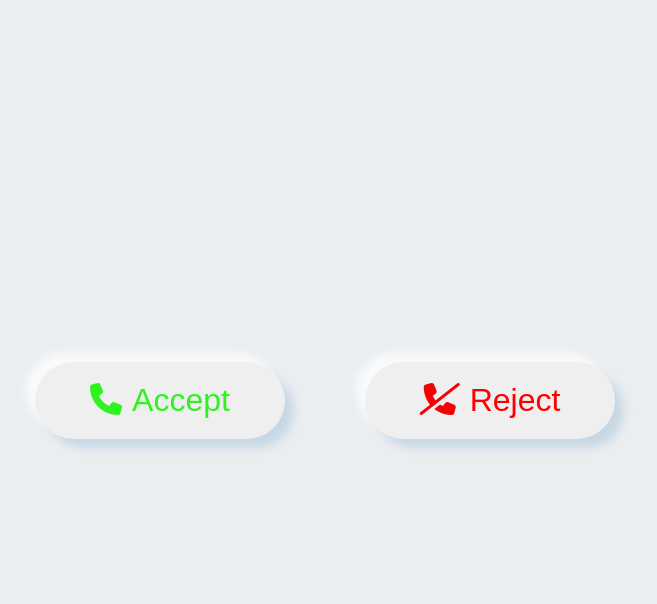
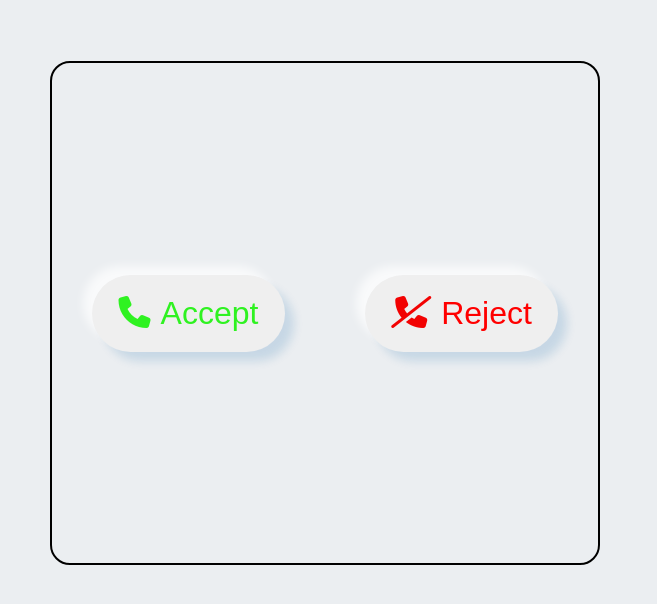
Before and after one commit to adarshamt/UI-Neumorphism-Button, a plain HTML site: page index.html in a window 1280 px wide. Shown: the whole page, without its empty margins (315-972 px from the left). Drawn offline with Linux system fonts and the light colour scheme.

Commit message:
Update style.css

```diff
--- a/style.css
+++ b/style.css
@@ -8,13 +8,18 @@ body{
 
 }
 
-.main_container{
+
+.main_container {
     width: 100%;
     height: 100vh;
     display: flex;
     justify-content: center;
     align-items: center;
-
+    max-width: 546px;
+    margin: 61px auto;
+    border: 2px solid;
+    max-height: 500px;
+    border-radius: 20px;
 }
 .main_container button {
     width: 250px;
```
